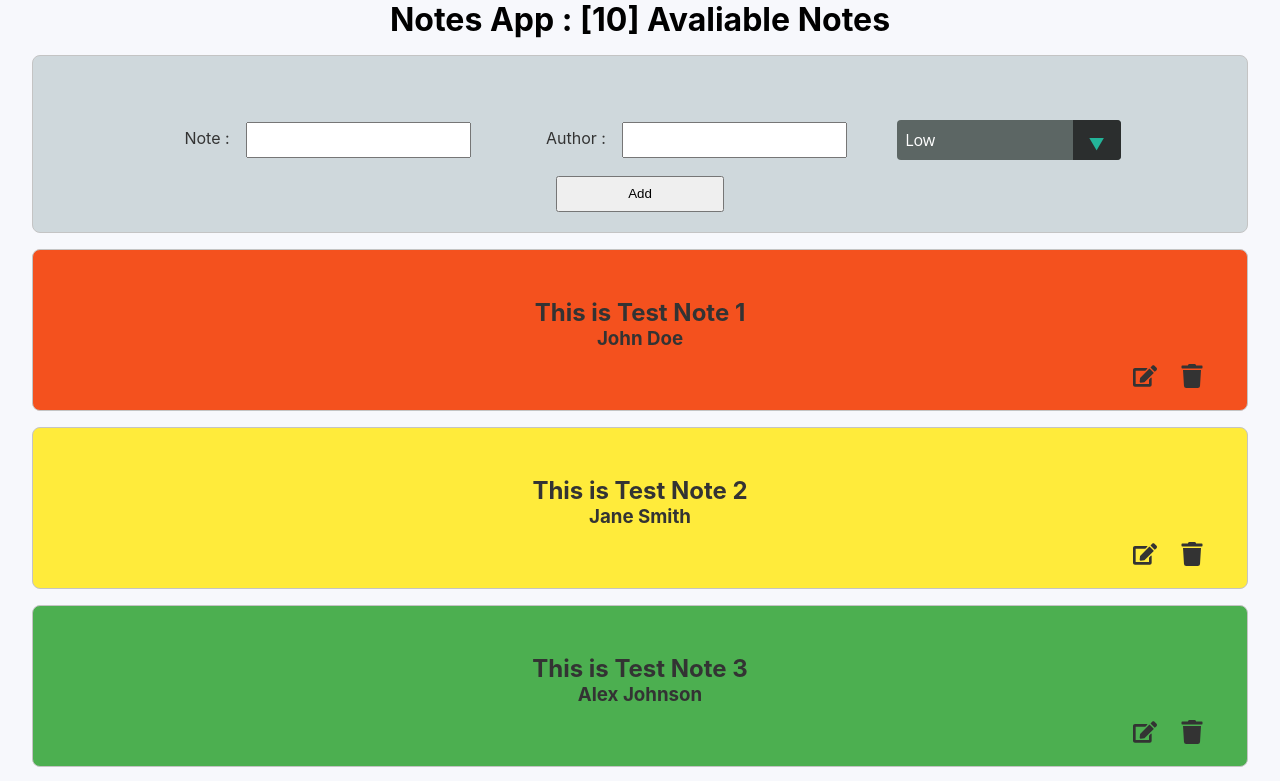
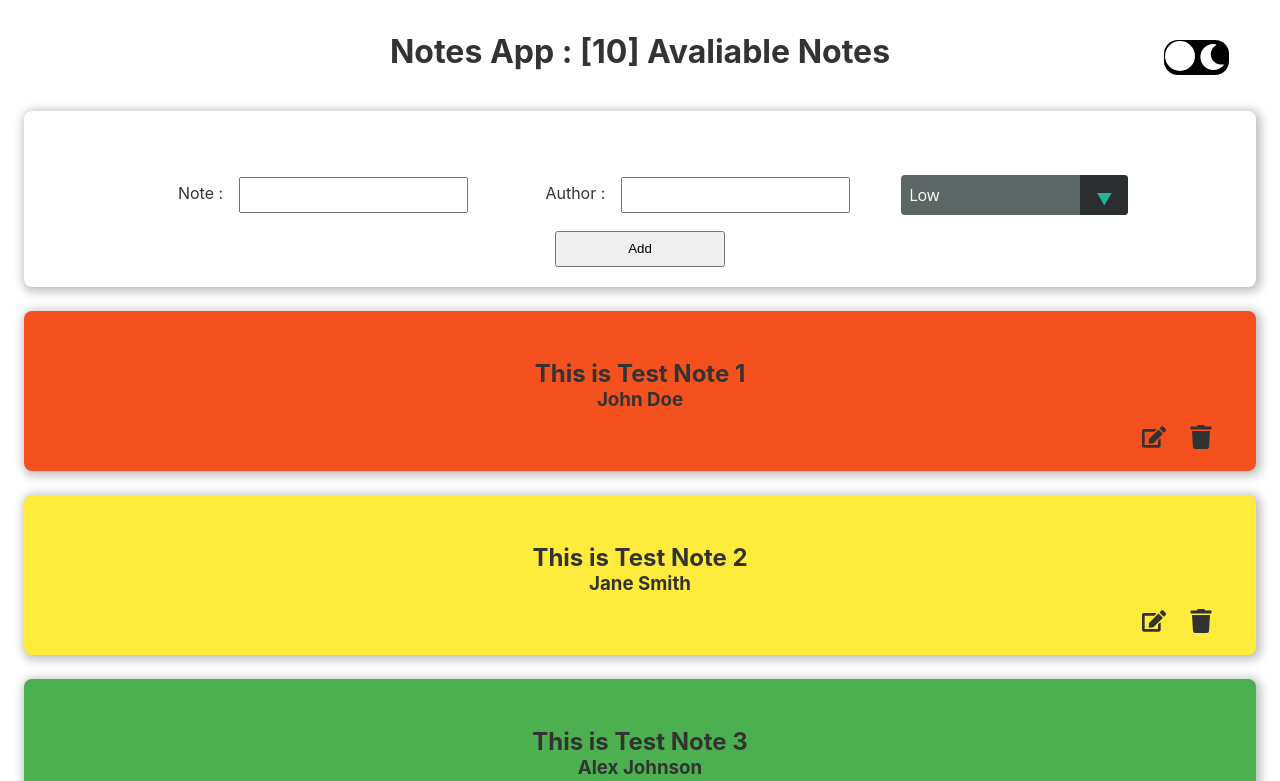
Before and after one commit to satyamn96/notes-app, a React (Create React App) app: page / in a window 1280 px wide. Shown: the top 781 px of the page. Built offline with nearby package versions, Linux system fonts and the light colour scheme.

Commit message:
Updated code with for dark and light mode

```diff
--- a/package.json
+++ b/package.json
@@ -15,6 +15,7 @@
     "react-dom": "^18.2.0",
     "react-icons": "^4.9.0",
     "react-scripts": "5.0.1",
+    "react-switch": "^7.0.0",
     "typescript": "^4.9.5",
     "uuid": "^9.0.0",
     "web-vitals": "^2.1.4"
--- a/src/App.css
+++ b/src/App.css
@@ -1,9 +1,38 @@
-body{
+/* body {
   background: #f7f8fc;
 }
-*{margin: 0;padding: 0;}
+* {
+  margin: 0;
+  padding: 0;
+}
 .App {
   text-align: center;
-  margin: 0 1rem;
+  margin: 0;
   background-color: #f7f8fc;
 }
+h1 {
+  padding: 1rem;
+  padding-top: 2rem;
+}
+.App.light {
+  background: #ffffff;
+  color: #333;
+}
+.App.dark {
+  background: #333;
+  color: #ffffff;
+} */
+
+.react-switch{
+  position: absolute !important;
+  top: 5%;
+  right: 4%;
+}
+.react-switch .react-switch-bg{
+height: 35px !important;
+width: 65px !important;
+}
+.react-switch .react-switch-handle{
+height: 30px !important;
+width: 30px !important;
+}
--- a/src/App.tsx
+++ b/src/App.tsx
@@ -1,68 +1,62 @@
-import React, { useState } from "react";
+import React, { useReducer, useState } from "react";
 import "./App.css";
-import Notes from "./components/notes/Note";
-import AllNotes from "./components/notes/data";
-// import MyForm from "./components/Form/NoteForm";
-import AddNote from "./components/add-note/add-note";
+import { ThemeContext } from "./context/theme/theme";
+import Home from "./components/pages/home/home";
+import Switch from "react-switch";
+import { FaSun, FaMoon } from "react-icons/fa";
 import { NoteType } from "./components/notes/note-type";
 
+type StateType = {
+  notes: NoteType[];
+  editMode: boolean;
+  noteToBeEdited: NoteType | null;
+};
+
 function App() {
-  const [notes, setNotes] = useState(AllNotes);
-  const [editMode, setEditMode] = useState(false);
-  const [noteToBeEdited, setNoteToBeEdited] = useState<NoteType | null>(null)
-  const addNote = (note: NoteType) => {
-    setNotes([note, ...notes]);
+  const [theme, setTheme] = useState("light");
+  const [checked, setChecked] = useState(false);
+
+  const [state, dispatch] = useReducer(
+    (state: StateType, action: { type: string; payload: any }) => {
+      switch (action.type) {
+        default:
+          return state;
+      }
+    },
+    { notes: [], editMode: false, noteToBeEdited: null }
+  );
+
+  const changeHandle = (check: boolean) => {
+    setChecked(check);
+    console.log(checked, check);
+    check ? setTheme("dark") : setTheme("light");
   };
-
-  const updateNote = (updatedNote: NoteType)=>{
-    const index = notes.findIndex((note)=>note.id === updatedNote.id);
-    console.log('index',index);
-    const updatedNotes = [...notes];
-    updatedNotes.splice(index, 1, updatedNote); //splice(index of that element which is delete , from that point how many elements are deleted)
-    setNotes(updatedNotes);
-    setEditMode(false);
-  }
-
-  console.log("notes", notes);
-
-  const editNote = (id:string) =>{
-    console.log('edit',id);
-    const note = notes.find((note)=>note.id === id);
-    setEditMode(true);
-    if(note){
-      setNoteToBeEdited(note);
-    }
-  }
-  const deleteNote = (id:string) =>{
-    console.log('delete',id);
-    const index = notes.findIndex((note)=>note.id === id);
-    console.log('index',index);
-    const updatedNotes = [...notes];
-    updatedNotes.splice(index, 1); //splice(index of that element which is delete , from that point how many elements are deleted)
-    setNotes(updatedNotes);
-  }
-
   return (
-    <div className="App">
-      {/* <div className="form">
-        <MyForm/>
-      </div> */}
-      <h1>Notes App : [{notes.length}] Avaliable Notes</h1>
-      <AddNote addNote={addNote} editMode={editMode} noteToBeEdited={noteToBeEdited} updateNote={updateNote} />
-      <div className="Notes">
-        {notes.map((note) => (
-          <Notes
-            key={note.id}
-            text={note.text}
-            id={note.id}
-            priority={note.priority}
-            author={note.author}
-            editNote={editNote}
-            deleteNote={deleteNote}
+    <ThemeContext.Provider value={theme}>
+      <Switch
+        onChange={changeHandle}
+        checked={checked}
+        className="react-switch"
+        checkedIcon={
+          <FaSun
+            size={26}
+            color="yellow"
+            style={{ paddingTop: "4px", paddingRight: "4px", float: "left" }}
           />
-        ))}
-      </div>
-    </div>
+        }
+        uncheckedIcon={
+          <FaMoon
+            size={26}
+            color="white"
+            style={{ paddingTop: "4px", paddingRight: "4px", float: "right" }}
+          />
+        }
+        onColor="#5c6664"
+        offColor="#000"
+        onHandleColor="#000"
+      />
+      <Home />
+    </ThemeContext.Provider>
   );
 }
 
--- a/src/components/Card/card.css
+++ b/src/components/Card/card.css
@@ -1,10 +1,20 @@
 .card {
-  border: 1px solid #c4c4c4;
+  /* border: 1px solid #c4c4c4; */
   padding: 2rem;
   font-size: 1rem;
-  color: #333;
   height: 5rem;
   border-radius: 0.5rem;
-  margin: 1rem;
+  margin: 1.5rem;
   position: relative;
 }
+
+.card.dark{
+  color: #ffffff;
+  border: 2px solid #7b7b7b;
+  /* box-shadow: 0px 2px 9px -2px rgb(255 255 255); */
+}
+.card.light{
+  color: #333;
+  /* border: 1px solid #c4c4c4; */
+  box-shadow: 2px 2px 10px 3px rgb(0 0 0 / 0.25);
+}
--- a/src/components/Card/card.tsx
+++ b/src/components/Card/card.tsx
@@ -1,3 +1,5 @@
+import {useContext} from "react";
+import { ThemeContext } from "../../context/theme/theme";
 import "./card.css";
 
 type CardProps = {
@@ -8,11 +10,12 @@ type CardProps = {
 };
 
 function Card(props: CardProps) {
+  const theme = useContext(ThemeContext);
   return (
     <div
-      className="card"
+      className={`card ${theme}`}
       style={{
-        backgroundColor: props.bgColor,
+        background: props.bgColor,
         height: `${props.height}rem`,
         padding: `${props.padding}rem`,
       }}
--- a/src/components/add-note/add-note.tsx
+++ b/src/components/add-note/add-note.tsx
@@ -1,8 +1,9 @@
-import { useEffect, useState } from "react";
+import { useEffect, useState,useContext } from "react";
 import "./add-note.css";
 import { NoteType, Priority } from "../notes/note-type";
 import { v4 as uuidv4 } from "uuid";
 import Card from "../Card/card";
+import { ThemeContext } from "../../context/theme/theme";
 
 type AddNoteProps = {
   addNote: (note: NoteType) => void;
@@ -15,6 +16,8 @@ function AddNote(props: AddNoteProps) {
   const [text, setText] = useState("");
   const [author, setAuthor] = useState("");
   const [priority, setPriority] = useState<Priority>("low");
+  const theme = useContext(ThemeContext);
+
   const handleChange = (e: React.ChangeEvent<HTMLInputElement>) => {
     setText(e.target.value);
   };
@@ -71,7 +74,7 @@ function AddNote(props: AddNoteProps) {
   };
 
   return (
-    <Card bgColor="#CFD8DC" padding="3">
+    <Card bgColor={theme === 'dark' ? '#333':'#fff'} padding="3">
       <form className="add_note">
         <div className="notesFeild">
           <label htmlFor="notes">Note :</label>
--- a/src/components/notes/Note.tsx
+++ b/src/components/notes/Note.tsx
@@ -1,8 +1,9 @@
-import React from "react";
+import React, { useContext } from "react";
 import "./note.css";
-import { Color, Priority } from "./note-type";
+import { ColorLight,ColorDark, Priority } from "./note-type";
 import { FaTrash,FaEdit } from "react-icons/fa";
 import Card from "../Card/card";
+import { ThemeContext } from "../../context/theme/theme";
 
 type NoteProps = {
   id: string,
@@ -13,10 +14,11 @@ type NoteProps = {
   deleteNote:(id: string) => void
 };
 function Notes(props: NoteProps) {
+  const theme = useContext(ThemeContext);
   // console.log("Color", props.priority);
   return (
     <Card
-      bgColor={props.priority && Color[props.priority]}
+      bgColor={theme==='dark'? props.priority && ColorDark[props.priority] : props.priority && ColorLight[props.priority]}
       height="4"
       padding="3"
     >
--- a/src/components/notes/note-type.ts
+++ b/src/components/notes/note-type.ts
@@ -8,8 +8,13 @@ export type NoteType = {
   priority: Priority
 };
 
-export enum Color {
+export enum ColorLight {
   high='#F4511E',
   medium='#FFEB3B',
   low='#4CAF50'
 }
+export enum ColorDark {
+  high='#7f3e3c',
+  medium='rgb(127 120 55)',
+  low='rgb(35 75 37)'
+}
--- /dev/null
+++ b/src/components/pages/home/home.css
@@ -0,0 +1,24 @@
+body {
+  background: #f7f8fc;
+}
+* {
+  margin: 0;
+  padding: 0;
+}
+.home {
+  text-align: center;
+  margin: 0;
+  background-color: #f7f8fc;
+}
+h1 {
+  padding: 1rem;
+  padding-top: 2rem;
+}
+.home.light {
+  background: #ffffff;
+  color: #333;
+}
+.home.dark {
+  background: #333;
+  color: #ffffff;
+}
--- /dev/null
+++ b/src/components/pages/home/home.tsx
@@ -0,0 +1,70 @@
+import React, { useContext, useState } from "react";
+import "./home.css";
+import Notes from "../../../components/notes/Note";
+import AllNotes from "../../../components/notes/data";
+// import MyForm from "../../../components/Form/NoteForm";
+import AddNote from "../../../components/add-note/add-note";
+import { NoteType } from "../../../components/notes/note-type";
+import { ThemeContext } from "../../../context/theme/theme";
+
+function Home() {
+  const [notes, setNotes] = useState(AllNotes);
+  const [editMode, setEditMode] = useState(false);
+  const [noteToBeEdited, setNoteToBeEdited] = useState<NoteType | null>(null)
+  const addNote = (note: NoteType) => {
+    setNotes([note, ...notes]);
+  };
+  const theme = useContext(ThemeContext)
+  const updateNote = (updatedNote: NoteType)=>{
+    const index = notes.findIndex((note)=>note.id === updatedNote.id);
+    console.log('index',index);
+    const updatedNotes = [...notes];
+    updatedNotes.splice(index, 1, updatedNote); //splice(index of that element which is delete , from that point how many elements are deleted)
+    setNotes(updatedNotes);
+    setEditMode(false);
+  }
+
+  console.log("notes", notes);
+
+  const editNote = (id:string) =>{
+    console.log('edit',id);
+    const note = notes.find((note)=>note.id === id);
+    setEditMode(true);
+    if(note){
+      setNoteToBeEdited(note);
+    }
+  }
+  const deleteNote = (id:string) =>{
+    console.log('delete',id);
+    const index = notes.findIndex((note)=>note.id === id);
+    console.log('index',index);
+    const updatedNotes = [...notes];
+    updatedNotes.splice(index, 1); //splice(index of that element which is delete , from that point how many elements are deleted)
+    setNotes(updatedNotes);
+  }
+
+  return (
+    // <ThemeContext.Provider value="dark">
+    <div className={`home ${theme}`}>
+      {/* <div className="form"><MyForm/></div> */}
+      <h1>Notes App : [{notes.length}] Avaliable Notes</h1>
+      <AddNote addNote={addNote} editMode={editMode} noteToBeEdited={noteToBeEdited} updateNote={updateNote} />
+      <div className="Notes">
+        {notes.map((note) => (
+          <Notes
+            key={note.id}
+            text={note.text}
+            id={note.id}
+            priority={note.priority}
+            author={note.author}
+            editNote={editNote}
+            deleteNote={deleteNote}
+          />
+        ))}
+      </div>
+    </div>
+    // </ThemeContext.Provider>
+  );
+}
+
+export default Home;
--- /dev/null
+++ b/src/context/theme/theme.tsx
@@ -0,0 +1,3 @@
+import { createContext } from "react";
+
+export const ThemeContext = createContext('dark');
```
Also changed, not shown: 1 other file (tests, documents, lock files or other folders).
